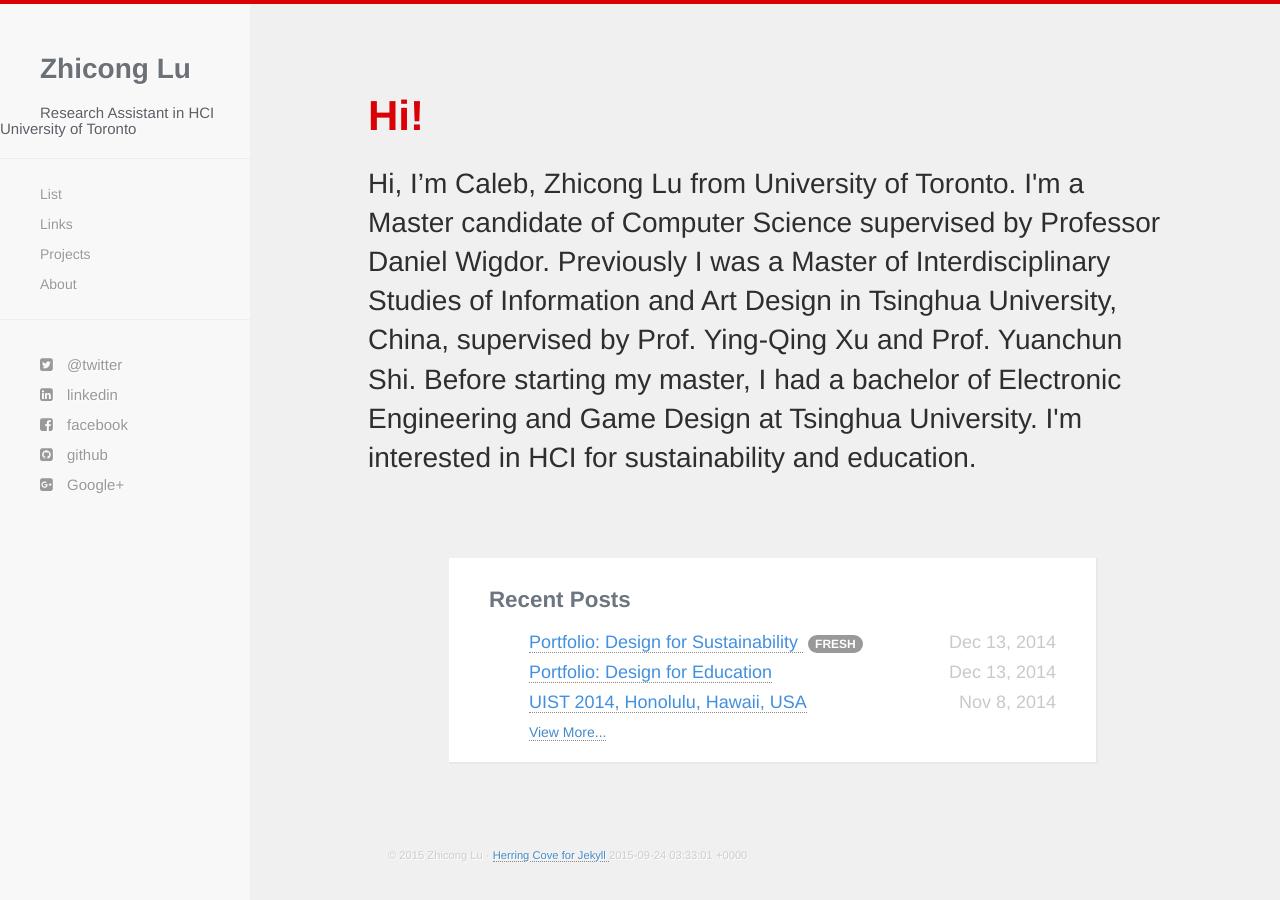
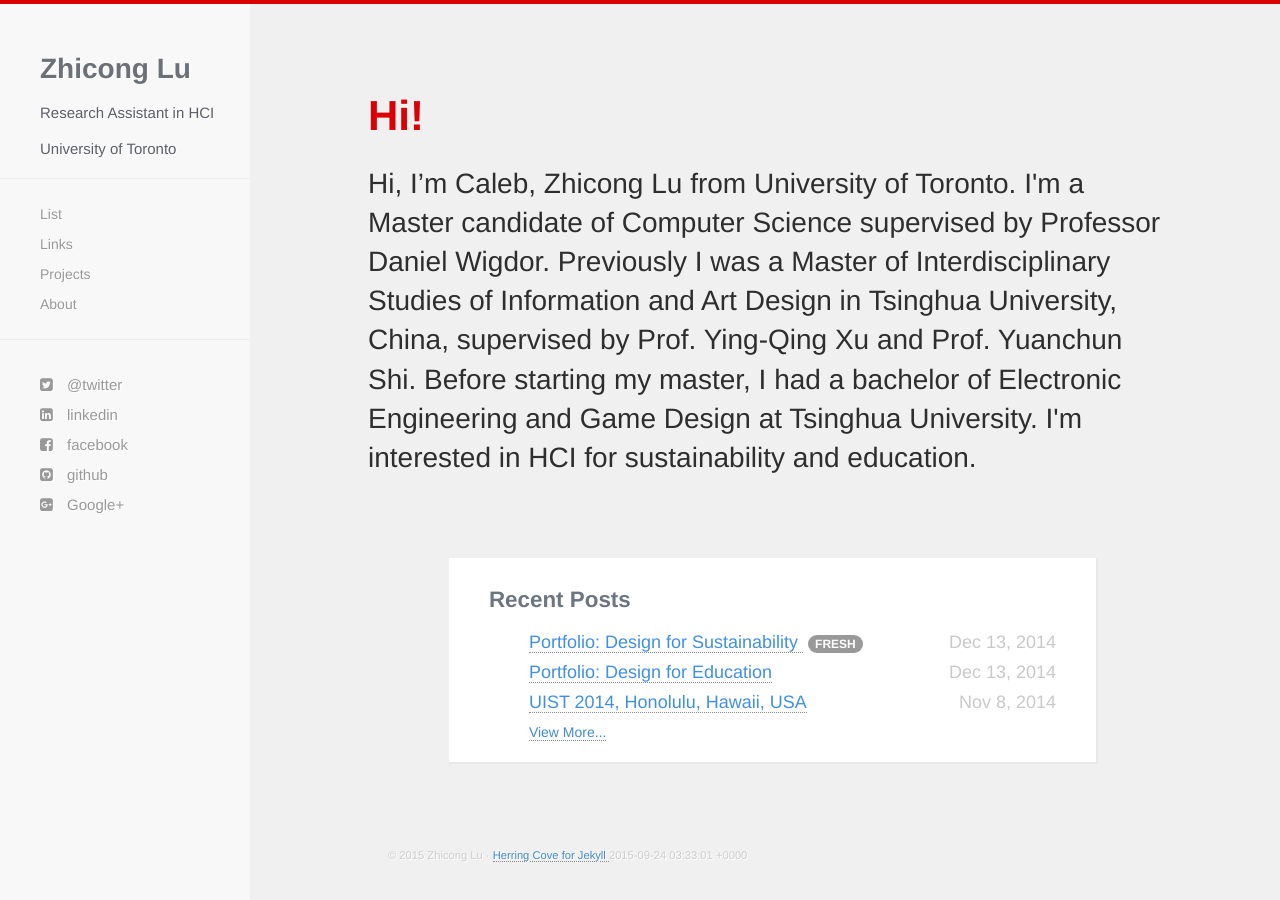
Before and after one commit to luzc08/luzc08.github.io, a Jekyll site: the page built from index.html, in a window 1280 px wide. Built offline with Jekyll 4.4.1, drawn with Linux system fonts in a browser that asks for light colours; nearby versions of some CDN libraries; Markdown is read by kramdown in place of the engine named in the settings.

Commit message:
Revision1

```diff
--- a/_config.yml
+++ b/_config.yml
@@ -1,7 +1,8 @@
 name: Zhicong Lu
 author: Zhicong Lu
 baseurl:
-description: Research Assistant in HCI University of Toronto
+description: Research Assistant in HCI
+description1: University of Toronto
 github: http://www.github.com/luzc08
 twitter: http://www.twitter.com/luzc08
 facebook: http://www.facebook.com/calebluzc
--- a/_includes/navigation.html
+++ b/_includes/navigation.html
@@ -23,7 +23,7 @@
 <!-- Sidebar -->
 <div id="sidebar-wrapper">
   <ul class="sidebar-nav">
-    <li class="sidebar-brand"><a href="{{ site.baseurl }}/"><h1 class="brand">{{ site.name }}</h1></a><h3>{{ site.description }}</h3></li>
+    <li class="sidebar-brand"><a href="{{ site.baseurl }}/"><h1 class="brand">{{ site.name }}</h1></a><h3>{{ site.description }}</h3><h3>{{ site.description1 }}</h3></li>
     <hr />
     <li><a href="{{ site.baseurl }}/list.html">List</a></li>
     <li><a href="{{ site.baseurl }}/links.html">Links</a></li>
```
